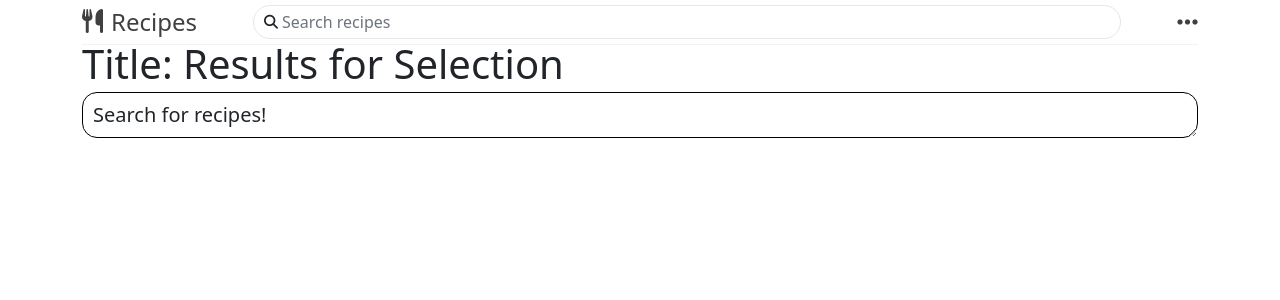
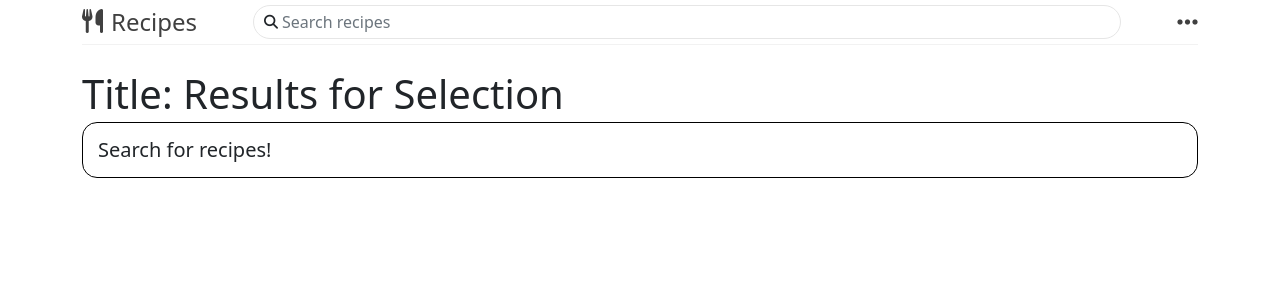
Before and after one commit to mrmeizongo/recipe-app, a React (Vite) app: page /recipes in a window 1280 px wide. Shown: the top 300 px of the page. Built offline with nearby package versions, Linux system fonts and the light colour scheme.

Commit message:
Minor changes

```diff
--- a/src/components/pages/Recipes/RecipesStyle.module.css
+++ b/src/components/pages/Recipes/RecipesStyle.module.css
@@ -1,16 +1,6 @@
-.Title {}
+.Title {
+}
 
-<<<<<<< HEAD
-.Body {}
-
-.Results {
-   max-height: 350px;
-   overflow-y: scroll;
-   border: 1px solid black;
-   padding: 10px;
-   border-radius: 15px;
-   resize: vertical;
-=======
 .Body {
 	margin-top: 5px;
 	padding-top: 25px;
@@ -22,9 +12,8 @@
 	border: 1px solid black;
 	padding: 15px;
 	border-radius: 15px;
->>>>>>> 4f222e9487dd829053623b56738bc37309097ff5
 }
 
 .Button {
-   background-color: transparent;
+	background-color: transparent;
 }
```
